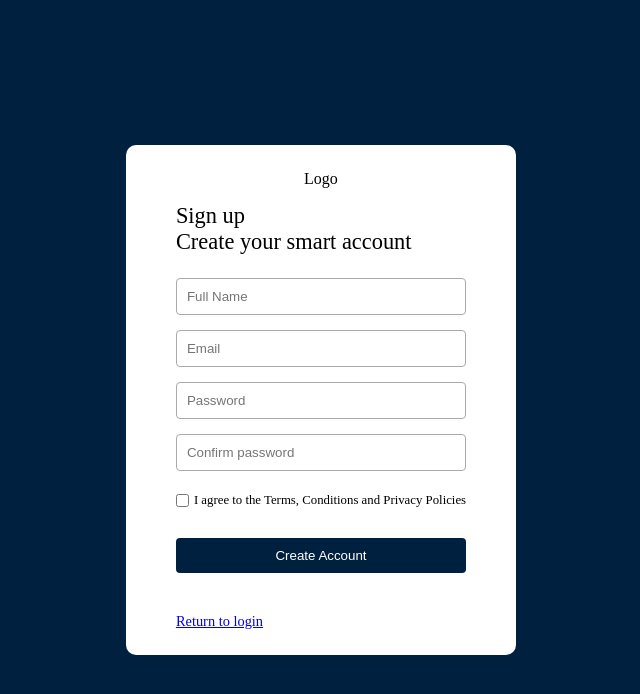
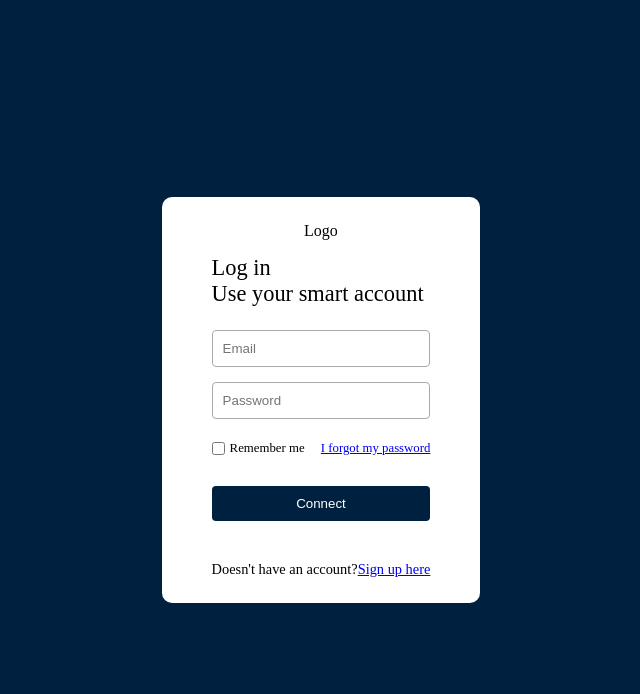
Before and after one commit to codethebasics/credcoin, a Next.js app: page / in a window 1280 px wide. Shown: the top 694 px of the page, without its empty margins (319-959 px from the left). Built offline with nearby package versions, Linux system fonts and the light colour scheme.

Commit message:
switch login/signup

```diff
--- /dev/null
+++ b/components/layout/login/LoginSignupPanel.js
@@ -0,0 +1,33 @@
+import styles from '/styles/components/LoginSignupPanel.module.scss';
+
+import Login from './index';
+import NewUser from '../user/newUser';
+import { useState } from 'react';
+
+export default function LoginSignupPanel(props) {
+    const [loginView, setLoginView] = useState(true);
+    const [signupView, setSignupView] = useState(false);
+
+    const switchToLoginView = () => {
+        setSignupView(false);
+        setLoginView(true);
+    };
+
+    const switchToSignupView = () => {
+        setLoginView(false);
+        setSignupView(true);
+    };
+
+    const renderView = () => {
+        if (loginView) {
+            return <Login signUp={() => switchToSignupView()} />;
+        }
+        if (signupView) {
+            return <NewUser login={() => switchToLoginView()} />;
+        }
+    };
+
+    return (
+        <div className={styles.loginSignupPanelContainer}>{renderView()}</div>
+    );
+}
--- a/components/layout/login/index.js
+++ b/components/layout/login/index.js
@@ -36,7 +36,9 @@ export default function Login(props) {
                         <span>Doesn't have an account?</span>
                     </div>
                     <div>
-                        <a href="#">Sign up here</a>
+                        <a href="#" onClick={props.signUp}>
+                            Sign up here
+                        </a>
                     </div>
                 </div>
             </div>
--- a/components/layout/user/newUser.js
+++ b/components/layout/user/newUser.js
@@ -35,7 +35,9 @@ export default function NewUser(props) {
                 </div>
                 <div className={styles.createAccountContainer}>
                     <div>
-                        <a href="#">Return to login</a>
+                        <a href="#" onClick={props.login}>
+                            Return to login
+                        </a>
                     </div>
                 </div>
             </div>
--- a/pages/index.js
+++ b/pages/index.js
@@ -1,9 +1,9 @@
-import NewUser from '../components/layout/user/newUser';
+import LoginSignupPanel from '../components/layout/login/LoginSignupPanel';
 
 export default function Index(props) {
     return (
         <>
-            <NewUser />
+            <LoginSignupPanel />
         </>
     );
 }
```
Also changed, not shown: styles/components/LoginSignupPanel.module.scss (added).
